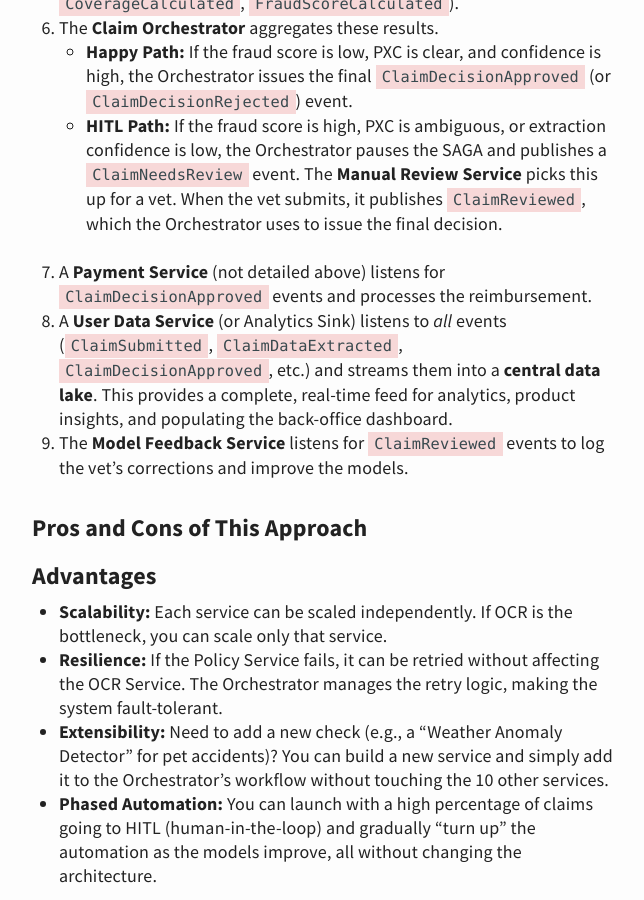
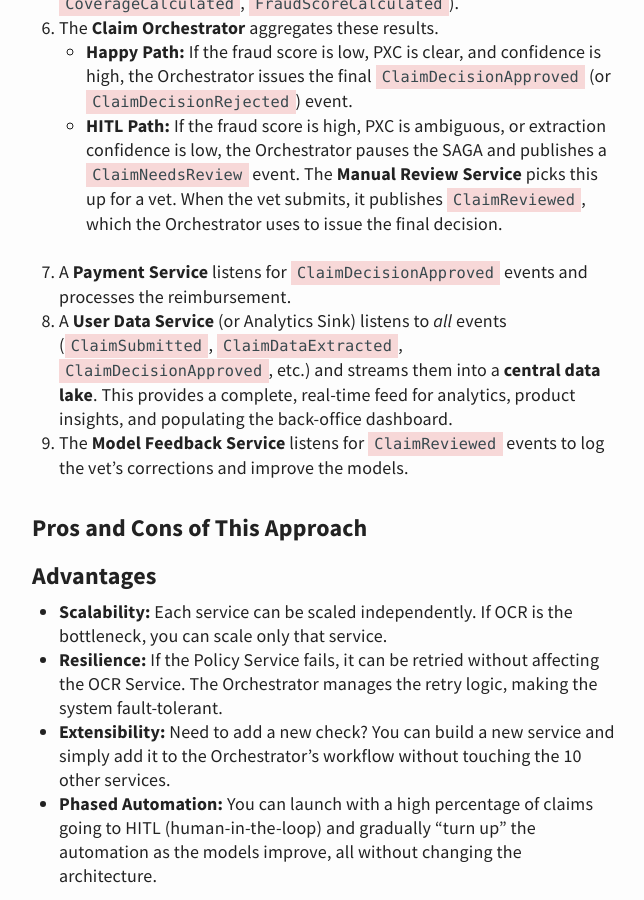
Before and after one commit to apssouza22/blog, a Jekyll site: the page built from _posts/2025-10-31-claim-workflow.md, in a window 1280 px wide and 900 px high, scrolled down 8280 px. Shown: the whole window, without its empty margins (315-959 px from the left). Built offline with Jekyll 4.4.1, drawn with Linux system fonts in a browser that asks for light colours; comment, search, counter and statistics services are not loaded.

Commit message:
Fix formatting and clarity in claim workflow documentation

```diff
--- a/_posts/2025-10-31-claim-workflow.md
+++ b/_posts/2025-10-31-claim-workflow.md
@@ -63,7 +63,7 @@ To make this flow simpler, I am describing the "happy path" and the key "human-i
 6.  The **Claim Orchestrator** aggregates these results.
     * **Happy Path:** If the fraud score is low, PXC is clear, and confidence is high, the Orchestrator issues the final `ClaimDecisionApproved` (or `ClaimDecisionRejected`) event.
     * **HITL Path:** If the fraud score is high, PXC is ambiguous, or extraction confidence is low, the Orchestrator pauses the SAGA and publishes a `ClaimNeedsReview` event. The **Manual Review Service** picks this up for a vet. When the vet submits, it publishes `ClaimReviewed`, which the Orchestrator uses to issue the final decision.
-7.  A **Payment Service** (not detailed above) listens for `ClaimDecisionApproved` events and processes the reimbursement.
+7.  A **Payment Service**  listens for `ClaimDecisionApproved` events and processes the reimbursement.
 8.  A **User Data Service** (or Analytics Sink) listens to *all* events (`ClaimSubmitted`, `ClaimDataExtracted`, `ClaimDecisionApproved`, etc.) and streams them into a **central data lake**. This provides a complete, real-time feed for analytics, product insights, and populating the back-office dashboard.
 9.  The **Model Feedback Service** listens for `ClaimReviewed` events to log the vet's corrections and improve the models.
 
@@ -73,7 +73,7 @@ To make this flow simpler, I am describing the "happy path" and the key "human-i
 
 * **Scalability:** Each service can be scaled independently. If OCR is the bottleneck, you can scale only that service.
 * **Resilience:** If the Policy Service fails, it can be retried without affecting the OCR Service. The Orchestrator manages the retry logic, making the system fault-tolerant.
-* **Extensibility:** Need to add a new check (e.g., a "Weather Anomaly Detector" for pet accidents)? You can build a new service and simply add it to the Orchestrator's workflow without touching the 10 other services.
+* **Extensibility:** Need to add a new check? You can build a new service and simply add it to the Orchestrator's workflow without touching the 10 other services.
 * **Phased Automation:** You can launch with a high percentage of claims going to HITL (human-in-the-loop) and gradually "turn up" the automation as the models improve, all without changing the architecture.
 
 #### Disadvantages
```
